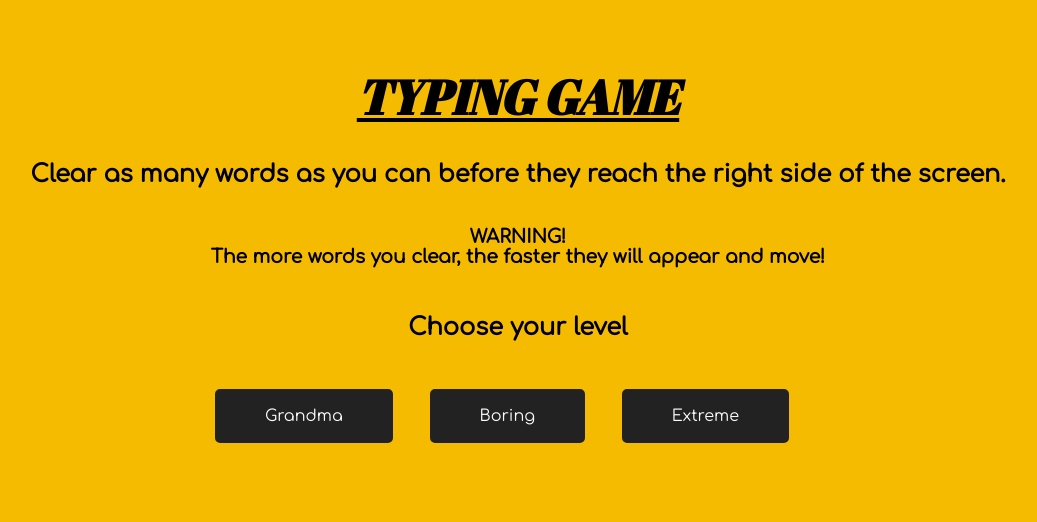
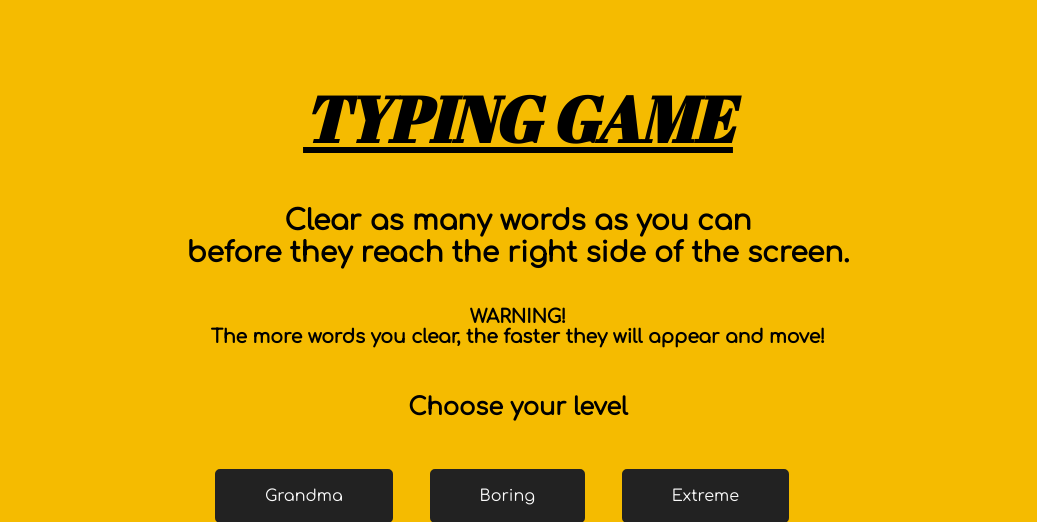
Before and after one commit to EffingKay/WDI_PROJECT_1, a PHP site: page / in a window 1280 px wide. Shown: the top 522 px of the page, without its empty margins (122-1159 px from the left). Run offline with PHP 8.4, Linux system fonts and the light colour scheme; some libraries are stand-ins or nearby versions.

Commit message:
Wednesday morning

```diff
--- a/css/style.css
+++ b/css/style.css
@@ -16,7 +16,7 @@ body {
 }
 
 h1 {
-  font-size: 3em;
+  font-size: 4em;
   font-weight: 800;
   font-family: 'Abril Fatface', cursive;
   text-decoration: underline;
@@ -29,7 +29,7 @@ h2 {
 h4 {
   display: inline-block;
   margin: 0 2em;
-  font-size: 1.5em;
+  font-size: 1.75em;
 }
 
 .board {
--- a/index.html
+++ b/index.html
@@ -15,7 +15,7 @@
     <h1><em>TYPING GAME</em></h1>
     <div class="main">
       <div class="buttons">
-        <h4>Clear as many words as you can before they reach the right side of the screen.<br></h4>
+        <h4>Clear as many words as you can <br>before they reach the right side of the screen.<br></h4>
         <h3><br>WARNING! <br>The more words you clear, the faster they will appear and move!<br></h3>
         <h2><br>Choose your level</h2>
         <button type="button" name="button" id="easy">Grandma</button>
```
